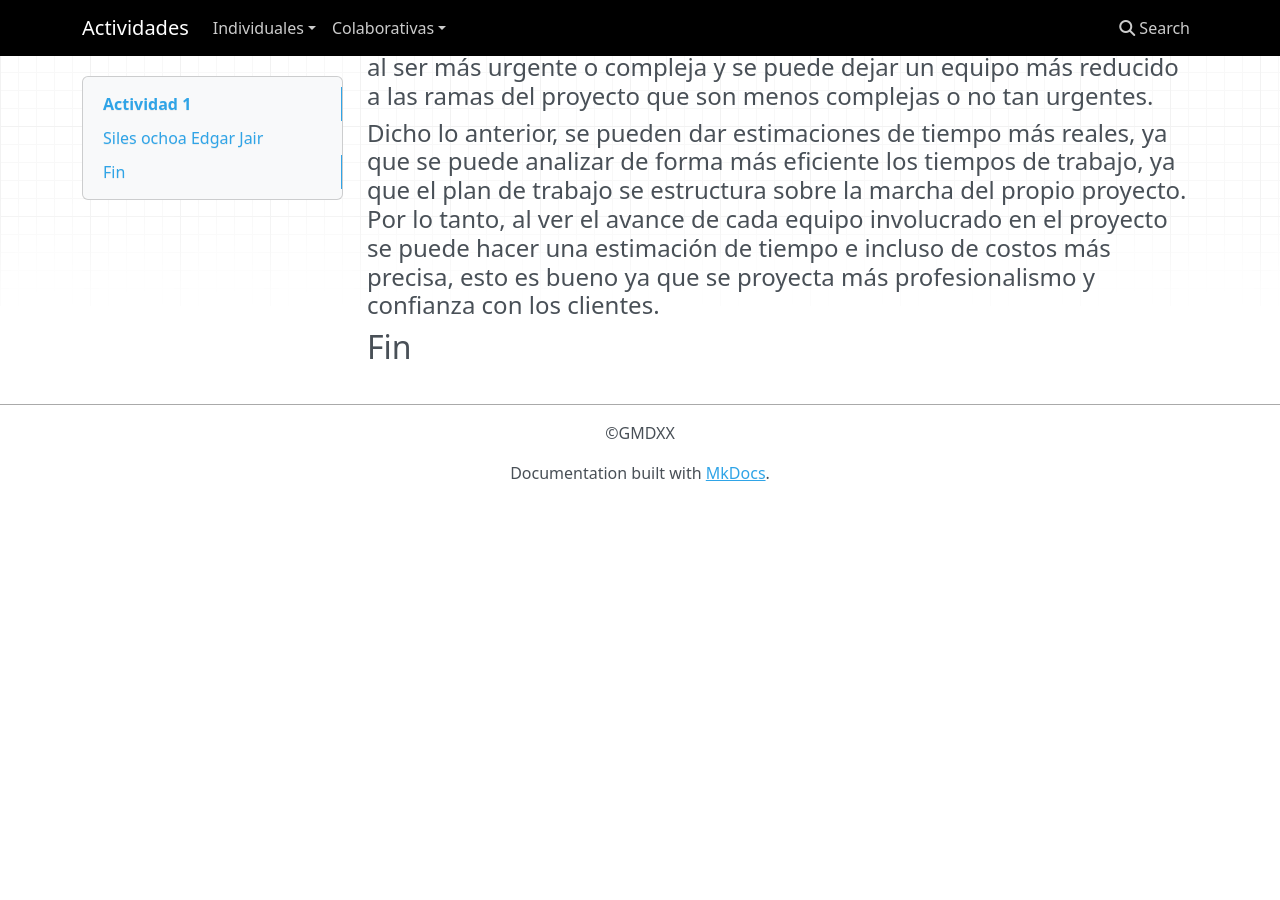
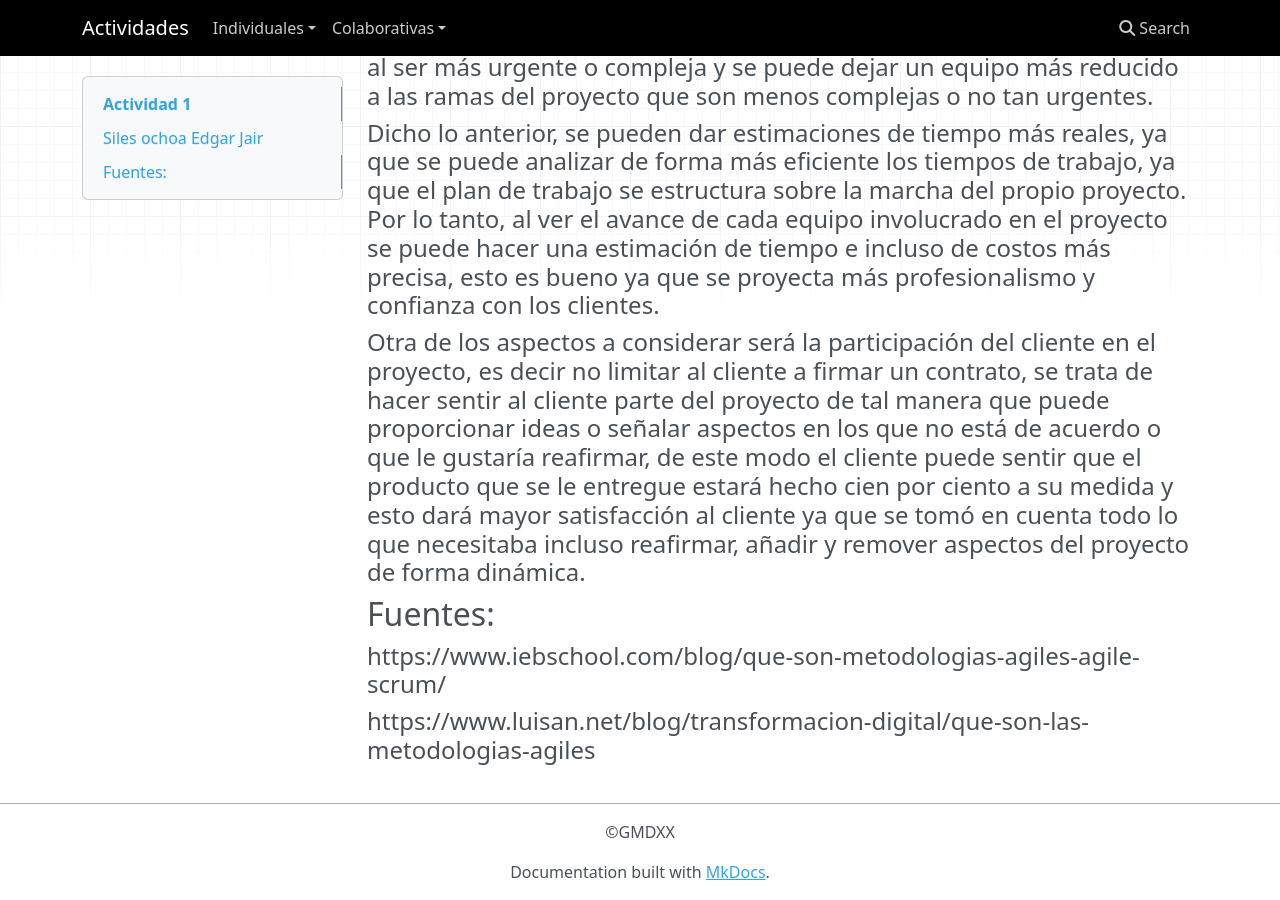
Before and after one commit to edgar500/ing_Soft, an MkDocs documentation site: the page built from docs/individual/Actividad 1/Actividad-1.md, in a window 1280 px wide and 900 px high, scrolled down 691 px. Built offline with MkDocs 1.6.1, drawn with Linux system fonts in a browser that asks for light colours; nearby versions of some CDN libraries; old or Windows-style settings are respelled for this version of MkDocs; before the commit the page ends 1192 px from its top, so only the background shows below that.

Commit message:
+ Mas información
Signed-off-by: Edgar <420086734@pcpuma.acatlan.unam.mx>

```diff
--- a/docs/individual/Actividad 1/Actividad-1.md
+++ b/docs/individual/Actividad 1/Actividad-1.md
@@ -16,5 +16,9 @@
 
 #### Dicho lo anterior, se pueden dar estimaciones de tiempo más reales, ya que se puede analizar de forma más eficiente los tiempos de trabajo, ya que el plan de trabajo se estructura sobre la marcha del propio proyecto. Por lo tanto, al ver el avance de cada equipo involucrado en el proyecto se puede hacer una estimación de tiempo e incluso de costos más precisa, esto es bueno ya que se proyecta más profesionalismo y confianza con los clientes.
 
+#### Otra de los aspectos a considerar será la participación del cliente en el proyecto, es decir no limitar al cliente a firmar un contrato, se trata de hacer sentir al cliente parte del proyecto de tal manera que puede proporcionar ideas o señalar aspectos en los que no está de acuerdo o que le gustaría reafirmar, de este modo el cliente puede sentir que el producto que se le entregue estará hecho cien por ciento a su medida y esto dará mayor satisfacción al cliente ya que se tomó en cuenta todo lo que necesitaba incluso reafirmar, añadir y remover aspectos del proyecto de forma dinámica.
 
-## Fin
+## Fuentes:
+
+#### https://www.iebschool.com/blog/que-son-metodologias-agiles-agile-scrum/
+#### https://www.luisan.net/blog/transformacion-digital/que-son-las-metodologias-agiles
```
